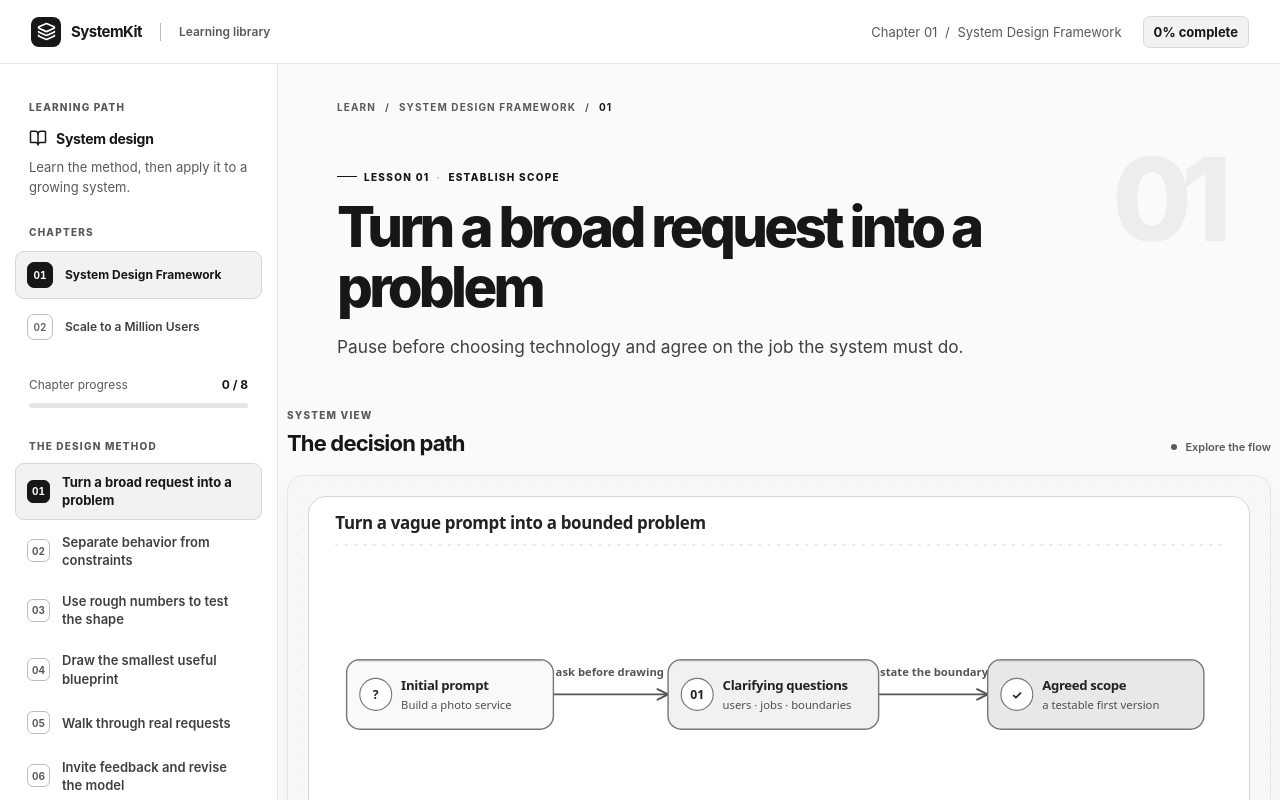
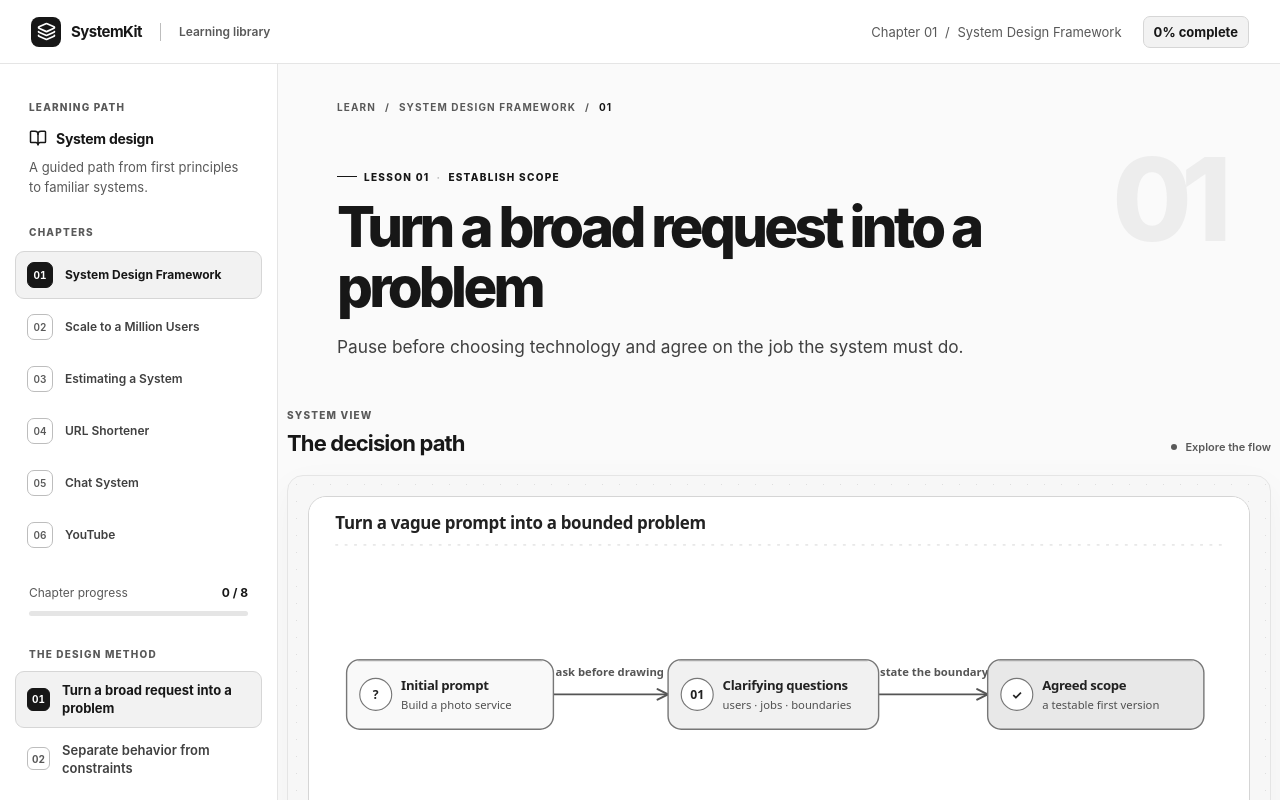
Before and after one commit to arboydev27/systemkit, a Next.js app: page / in a window 1280 px wide. Shown: the top 800 px of the page. Built offline with nearby package versions, Linux system fonts and the light colour scheme.

Commit message:
Connect four new chapters into the core path.

```diff
--- a/src/app/layout.tsx
+++ b/src/app/layout.tsx
@@ -4,7 +4,7 @@ import "./globals.css";
 export const metadata: Metadata = {
   title: "SystemKit — Learn System Design",
   description:
-    "A visual, hands-on guide to the system design framework and scaling decisions.",
+    "A visual, hands-on path through system design fundamentals, estimation, URL shortening, chat, and video delivery.",
   icons: { icon: "/favicon.svg" },
 };
 
--- a/src/components/LearningExperience.tsx
+++ b/src/components/LearningExperience.tsx
@@ -17,9 +17,17 @@ import {
 import { chapters } from "@/content/chapters";
 import { ArchitectureDiagram } from "./ArchitectureDiagram";
 import { FrameworkDiagram } from "./FrameworkDiagram";
+import { EstimationDiagram } from "./EstimationDiagram";
+import { UrlShortenerDiagram } from "./UrlShortenerDiagram";
+import { ChatDiagram } from "./ChatDiagram";
+import { YouTubeDiagram } from "./YouTubeDiagram";
 
 const LessonDiagram = memo(ArchitectureDiagram);
 const MethodDiagram = memo(FrameworkDiagram);
+const NumbersDiagram = memo(EstimationDiagram);
+const ShortLinkDiagram = memo(UrlShortenerDiagram);
+const MessageDiagram = memo(ChatDiagram);
+const VideoDiagram = memo(YouTubeDiagram);
 
 const ACTIVE_CHAPTER_KEY = "systemkit:active-chapter:v1";
 
@@ -78,6 +86,7 @@ function padded(index: number) {
 export function LearningExperience() {
   const [chapterId, setChapterId] = useState(chapters[0].id);
   const chapter = chapters.find((item) => item.id === chapterId) ?? chapters[0];
+  const nextChapter = chapters[chapters.findIndex((item) => item.id === chapter.id) + 1];
   const { steps, questions } = chapter;
   const [progress, setProgress] = useState<Progress>(emptyProgress);
   const [ready, setReady] = useState(false);
@@ -254,7 +263,7 @@ export function LearningExperience() {
           <div className="sidebar-head">
             <span className="section-label">LEARNING PATH</span>
             <div className="sidebar-title"><BookOpen size={18} /> <span>System design</span></div>
-            <p>Learn the method, then apply it to a growing system.</p>
+            <p>A guided path from first principles to familiar systems.</p>
           </div>
 
           <nav className="chapter-navigation" aria-label="Chapters">
@@ -324,7 +333,12 @@ export function LearningExperience() {
               <span className="diagram-caption"><span className="caption-pulse" /> Explore the flow</span>
             </div>
             <div className="diagram-stage">
-              {chapter.id === "framework" ? <MethodDiagram id={step.diagramId} /> : <LessonDiagram id={step.diagramId} />}
+              {chapter.id === "framework" ? <MethodDiagram id={step.diagramId} /> :
+                chapter.id === "estimation" ? <NumbersDiagram id={step.diagramId} /> :
+                chapter.id === "url" ? <ShortLinkDiagram id={step.diagramId} /> :
+                chapter.id === "chat" ? <MessageDiagram id={step.diagramId} /> :
+                chapter.id === "youtube" ? <VideoDiagram id={step.diagramId} /> :
+                <LessonDiagram id={step.diagramId} />}
             </div>
             <div className="diagram-footnote"><span className="diagram-footnote-icon">↗</span> {chapter.diagramHint}</div>
           </section>
@@ -453,7 +467,7 @@ export function LearningExperience() {
               {isComplete ? <RotateCcw size={17} /> : <Check size={17} />}
               {isComplete ? "Mark as incomplete" : "Mark lesson complete"}
             </button>
-            {activeIndex + 1 < steps.length ? <button className="next-button" type="button" onClick={() => selectStep(steps[activeIndex + 1].id)}>Next lesson <ArrowRight size={17} /></button> : chapter.id === "framework" ? <button className="next-button" type="button" onClick={() => selectChapter("scaling")}>Next chapter <ArrowRight size={17} /></button> : null}
+            {activeIndex + 1 < steps.length ? <button className="next-button" type="button" onClick={() => selectStep(steps[activeIndex + 1].id)}>Next lesson <ArrowRight size={17} /></button> : nextChapter ? <button className="next-button" type="button" onClick={() => selectChapter(nextChapter.id)}>Next chapter: {nextChapter.title} <ArrowRight size={17} /></button> : null}
           </div>
           <p id="completion-hint" className="completion-hint">
             {isComplete ? "Lesson complete. You can revisit any checkpoint." : `${correctCount} of ${stepQuestions.length} checkpoints answered correctly to complete this lesson.`}
--- a/src/content/chapters.ts
+++ b/src/content/chapters.ts
@@ -1,9 +1,13 @@
 import { questions as scalingQuestions, steps as scalingSteps } from "./chapter";
 import { frameworkQuestions, frameworkSteps } from "./framework";
+import { estimationQuestions, estimationSteps } from "./estimation";
+import { urlQuestions, urlSteps } from "./url-shortener";
+import { chatQuestions, chatSteps } from "./chat";
+import { youtubeQuestions, youtubeSteps } from "./youtube";
 import type { Question, Step } from "./chapter";
 
 export type Chapter = {
-  id: "framework" | "scaling";
+  id: "framework" | "scaling" | "estimation" | "url" | "chat" | "youtube";
   number: string;
   title: string;
   lessonLabel: string;
@@ -37,4 +41,48 @@ export const chapters: Chapter[] = [
     steps: scalingSteps,
     questions: scalingQuestions,
   },
+  {
+    id: "estimation",
+    number: "03",
+    title: "Estimating a System",
+    lessonLabel: "MAKE THE NUMBERS USEFUL",
+    diagramHeading: "The calculation",
+    diagramHint: "Follow the units from assumptions to a capacity decision.",
+    storageKey: "systemkit:estimation:v1",
+    steps: estimationSteps,
+    questions: estimationQuestions,
+  },
+  {
+    id: "url",
+    number: "04",
+    title: "URL Shortener",
+    lessonLabel: "FIRST DESIGN STUDY",
+    diagramHeading: "The system",
+    diagramHint: "Trace creation and redirect paths before adding scale.",
+    storageKey: "systemkit:url-shortener:v1",
+    steps: urlSteps,
+    questions: urlQuestions,
+  },
+  {
+    id: "chat",
+    number: "05",
+    title: "Chat System",
+    lessonLabel: "REAL-TIME DESIGN STUDY",
+    diagramHeading: "The message path",
+    diagramHint: "Follow connection, delivery, and recovery as separate steps.",
+    storageKey: "systemkit:chat:v1",
+    steps: chatSteps,
+    questions: chatQuestions,
+  },
+  {
+    id: "youtube",
+    number: "06",
+    title: "YouTube",
+    lessonLabel: "VIDEO DESIGN STUDY",
+    diagramHeading: "The video path",
+    diagramHint: "Trace upload, processing, and playback through the system.",
+    storageKey: "systemkit:youtube:v1",
+    steps: youtubeSteps,
+    questions: youtubeQuestions,
+  },
 ];
```
Also changed, not shown: 1 other file (tests, documents, lock files or other folders).
